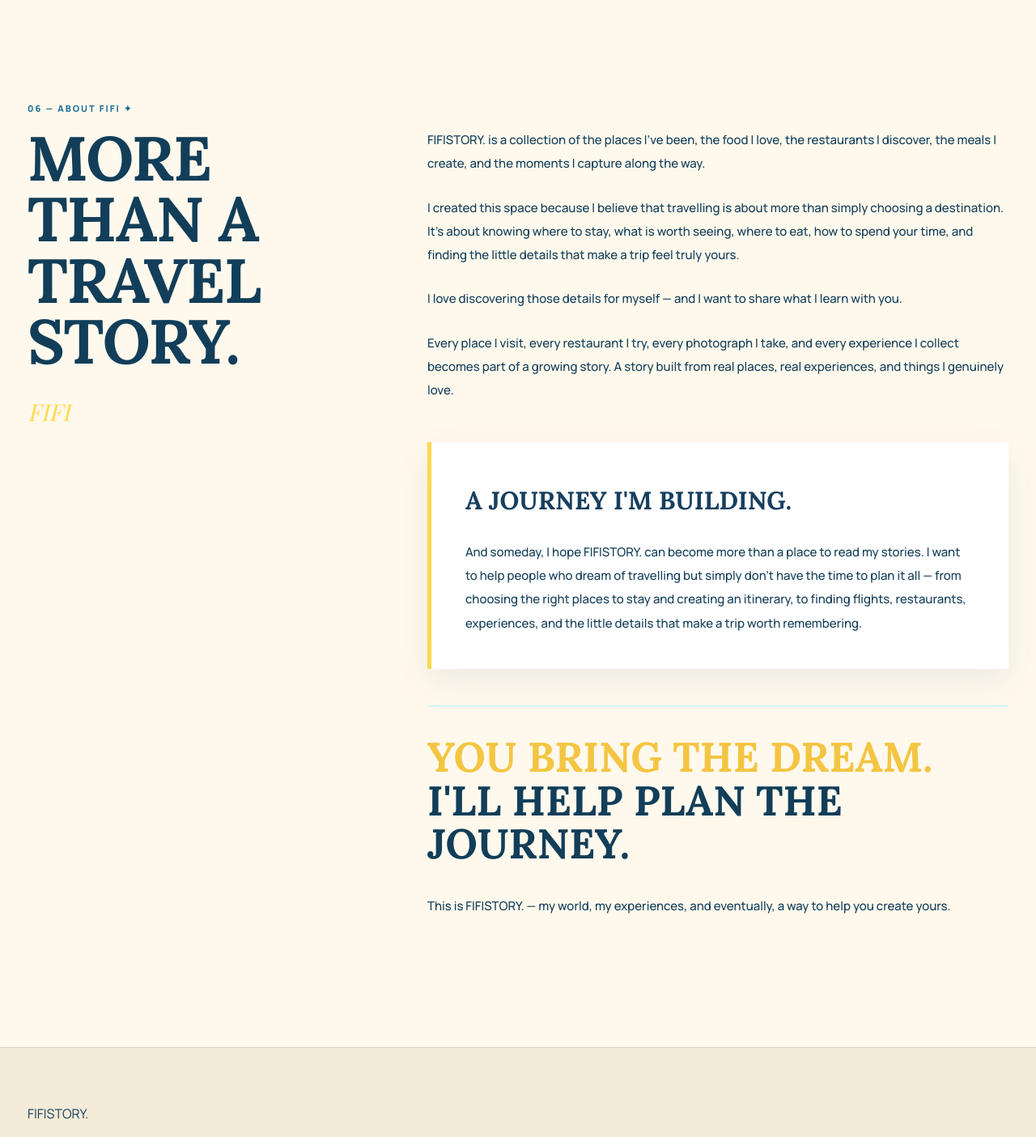
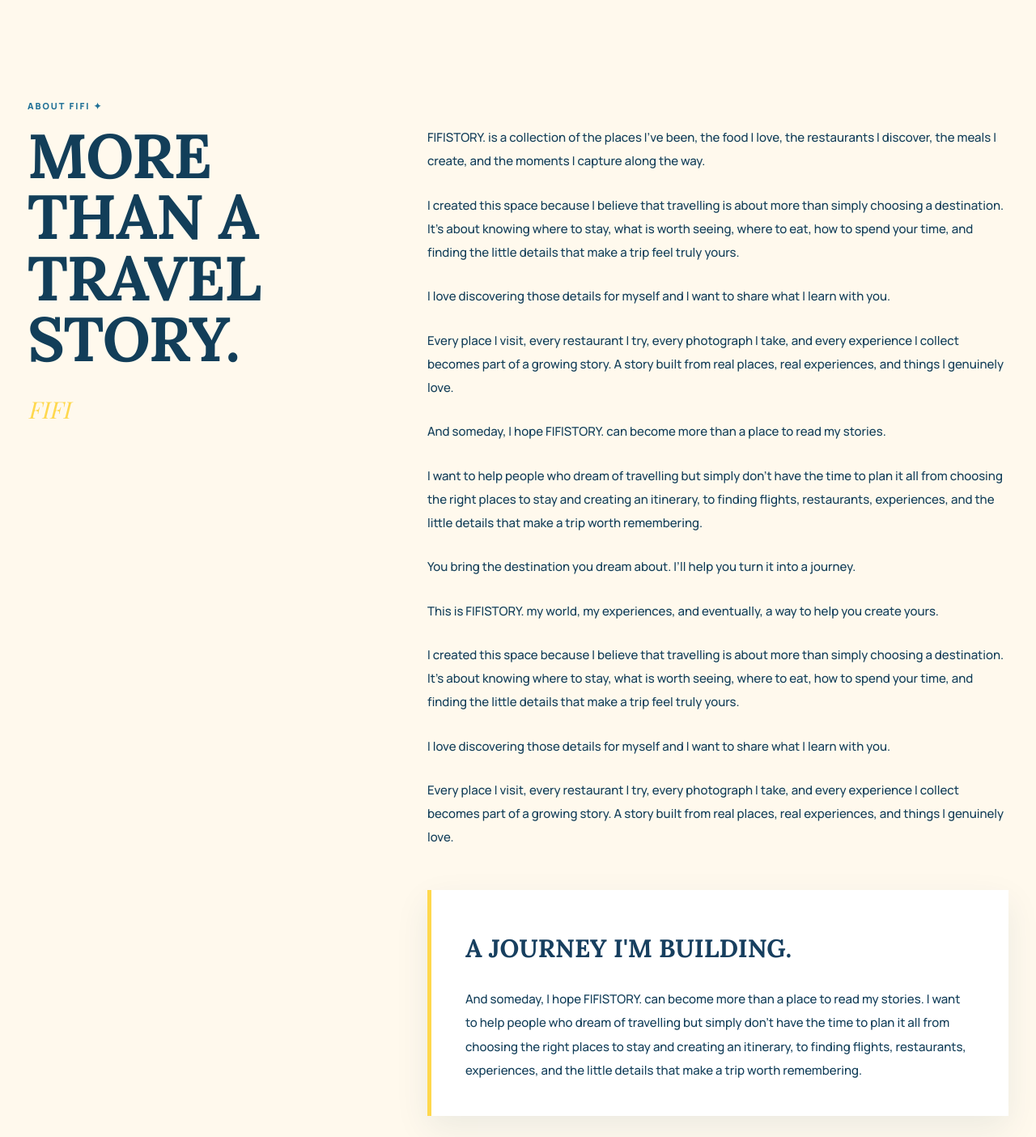
Before and after one commit to fifiwaratthaya/fifiwaratthaya.github.io, a plain HTML site: page index.html in a window 1280 px wide. Shown: the part 4760-6164 px from the top of the page at 81% size. Drawn offline with nearby package versions, Linux system fonts and the light colour scheme.

Commit message:
Update index.html

```diff
--- a/index.html
+++ b/index.html
@@ -2683,6 +2683,14 @@
     color: #FFFFFF !important;
 }
 
+
+/* ===== MY WORLD TITLE — clean readable two-line layout ===== */
+#my-world .section-title {
+    color: #FFFFFF !important;
+    white-space: normal !important;
+    max-width: 900px !important;
+    line-height: 0.98 !important;
+}
 </style>
 </head>
 
@@ -3269,7 +3277,7 @@
 
 
 <h2 class="section-title"
-    data-en="A COLLECTION<br>OF WHAT I LOVE."
+    data-en="A COLLECTION OF WHAT I LOVE."
     data-th="เรื่องราวจากสิ่งที่ฉันรัก">
 
 A COLLECTION<br>OF WHAT I LOVE.
@@ -3393,12 +3401,8 @@
 
 
 <div class="section-label"
-     data-en="06 — ABOUT FIFI ✦"
-     data-th="06 — เกี่ยวกับ FIFI ✦">
-
-06 — ABOUT FIFI ✦
-
-</div>
+     data-en="ABOUT FIFI ✦"
+     data-th="เกี่ยวกับ FIFI ✦">ABOUT FIFI ✦</div>
 
 
 
@@ -3424,16 +3428,15 @@
 
 
 
-<div class="about-text">
-
-
-<p
-data-en="FIFISTORY. is a collection of the places I've been, the food I love, the restaurants I discover, the meals I create, and the moments I capture along the way."
-data-th="FIFISTORY. เกิดขึ้นจากสิ่งที่ฉันรัก — สถานที่ที่ฉันได้ไป อาหารที่ฉันชอบ ร้านอาหารที่ฉันค้นพบ อาหารที่ฉันลงมือทำ และภาพถ่ายของช่วงเวลาต่าง ๆ ที่ฉันอยากเก็บเอาไว้">
-
-FIFISTORY. is a collection of the places I've been, the food I love, the restaurants I discover, the meals I create, and the moments I capture along the way.
-
-</p>
+<div class="about-text"><p>FIFISTORY. is a collection of the places I’ve been, the food I love, the restaurants I discover, the meals I create, and the moments I capture along the way.</p>
+<p>I created this space because I believe that travelling is about more than simply choosing a destination. It’s about knowing where to stay, what is worth seeing, where to eat, how to spend your time, and finding the little details that make a trip feel truly yours.</p>
+<p>I love discovering those details for myself and I want to share what I learn with you.</p>
+<p>Every place I visit, every restaurant I try, every photograph I take, and every experience I collect becomes part of a growing story. A story built from real places, real experiences, and things I genuinely love.</p>
+<p>And someday, I hope FIFISTORY. can become more than a place to read my stories.</p>
+<p>I want to help people who dream of travelling but simply don’t have the time to plan it all from choosing the right places to stay and creating an itinerary, to finding flights, restaurants, experiences, and the little details that make a trip worth remembering.</p>
+<p>You bring the destination you dream about.
+I’ll help you turn it into a journey.</p>
+<p>This is FIFISTORY. my world, my experiences, and eventually, a way to help you create yours.</p></p>
 
 
 
@@ -3448,10 +3451,10 @@
 
 
 <p
-data-en="I love discovering those details for myself — and I want to share what I learn with you."
+data-en="I love discovering those details for myself and I want to share what I learn with you."
 data-th="ฉันชอบค้นหาสิ่งเหล่านี้ด้วยตัวเอง และอยากนำสิ่งที่ฉันได้พบเจอมาแบ่งปันให้คุณ">
 
-I love discovering those details for myself — and I want to share what I learn with you.
+I love discovering those details for myself and I want to share what I learn with you.
 
 </p>
 
@@ -3480,10 +3483,10 @@
 
 
 <p
-data-en="And someday, I hope FIFISTORY. can become more than a place to read my stories. I want to help people who dream of travelling but simply don't have the time to plan it all — from choosing the right places to stay and creating an itinerary, to finding flights, restaurants, experiences, and the little details that make a trip worth remembering."
+data-en="And someday, I hope FIFISTORY. can become more than a place to read my stories. I want to help people who dream of travelling but simply don't have the time to plan it all from choosing the right places to stay and creating an itinerary, to finding flights, restaurants, experiences, and the little details that make a trip worth remembering."
 data-th="และในอนาคต ฉันอยากให้ FIFISTORY. เป็นมากกว่าพื้นที่สำหรับเล่าเรื่องของฉัน ฉันอยากช่วยคนที่อยากออกเดินทาง แต่ไม่มีเวลาวางแผนทุกอย่างด้วยตัวเอง ตั้งแต่การเลือกที่พัก วางเส้นทางและตารางการเดินทาง ค้นหาเที่ยวบิน ร้านอาหาร สถานที่ที่ควรไป ไปจนถึงประสบการณ์เล็ก ๆ ที่จะทำให้ทริปนั้นพิเศษขึ้น">
 
-And someday, I hope FIFISTORY. can become more than a place to read my stories. I want to help people who dream of travelling but simply don't have the time to plan it all — from choosing the right places to stay and creating an itinerary, to finding flights, restaurants, experiences, and the little details that make a trip worth remembering.
+And someday, I hope FIFISTORY. can become more than a place to read my stories. I want to help people who dream of travelling but simply don't have the time to plan it all from choosing the right places to stay and creating an itinerary, to finding flights, restaurants, experiences, and the little details that make a trip worth remembering.
 
 </p>
 
@@ -3504,10 +3507,10 @@
 
 
 <p class="about-ending"
-data-en="This is FIFISTORY. — my world, my experiences, and eventually, a way to help you create yours."
-data-th="นี่คือ FIFISTORY. — โลกของฉัน ประสบการณ์ของฉัน และในวันหนึ่ง ฉันหวังว่าจะได้ช่วยสร้างเรื่องราวการเดินทางของคุณด้วยเช่นกัน">
-
-This is FIFISTORY. — my world, my experiences, and eventually, a way to help you create yours.
+data-en="This is FIFISTORY. my world, my experiences, and eventually, a way to help you create yours."
+data-th="นี่คือ FIFISTORY. โลกของฉัน ประสบการณ์ของฉัน และในวันหนึ่ง ฉันหวังว่าจะได้ช่วยสร้างเรื่องราวการเดินทางของคุณด้วยเช่นกัน">
+
+This is FIFISTORY. my world, my experiences, and eventually, a way to help you create yours.
 
 </p>
 
```
